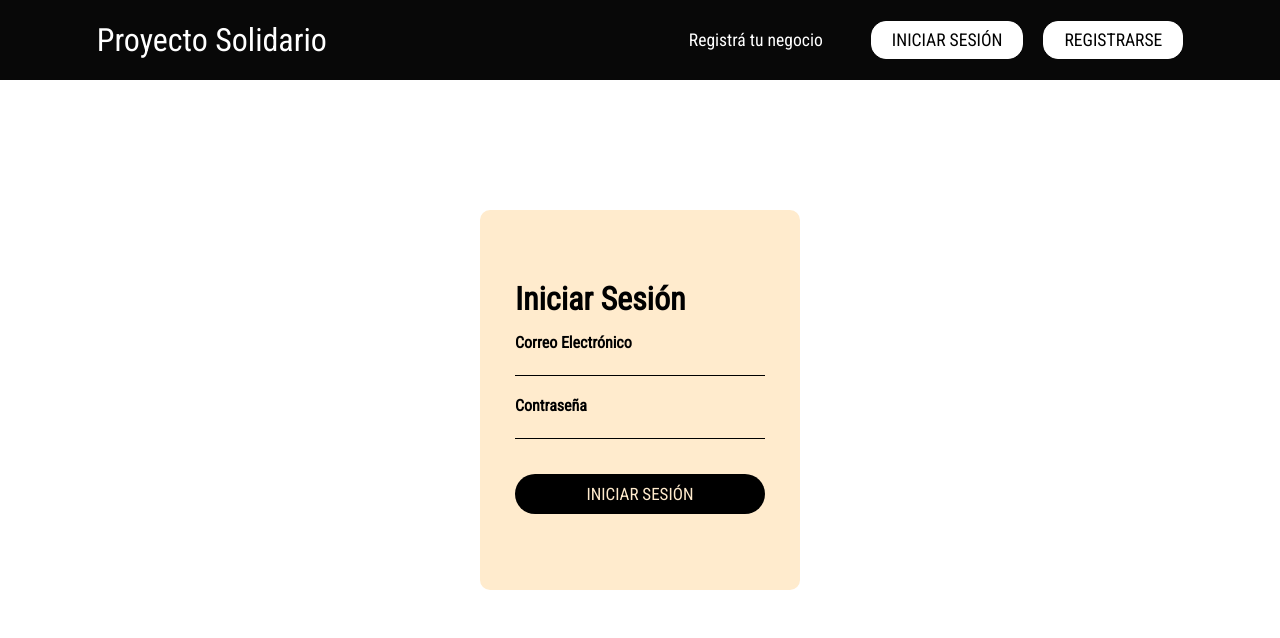
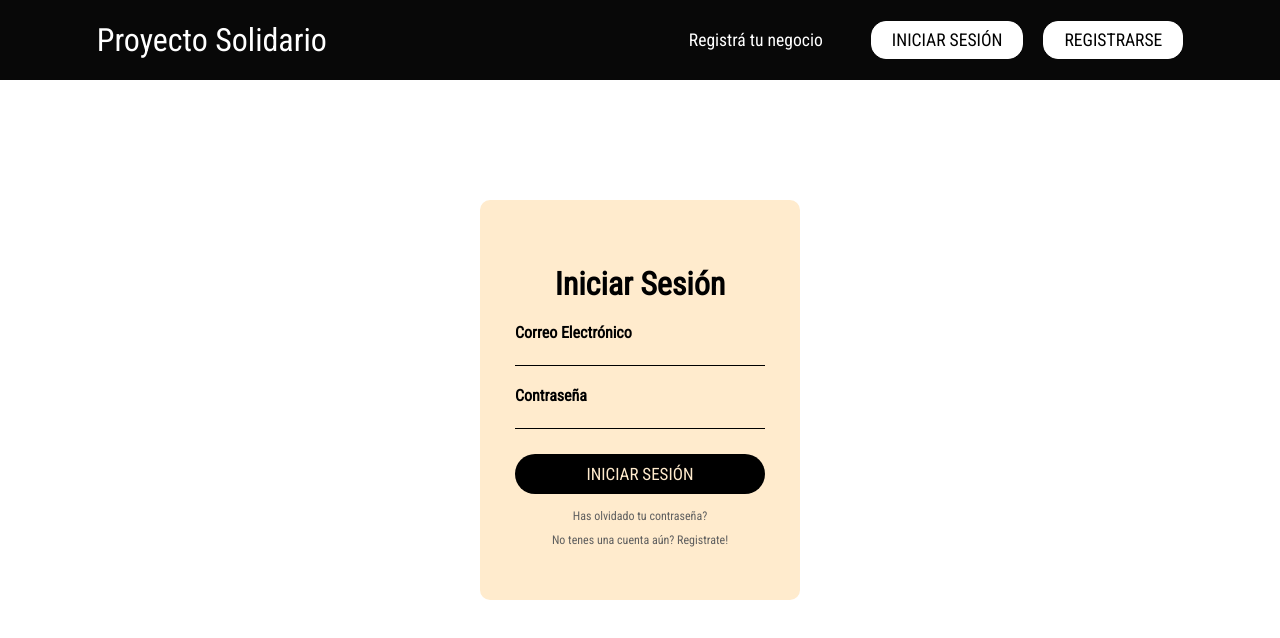
Before and after one commit to SebaOrtega/ProyectoSolidario, a React (Create React App) app: page /Login in a window 1280 px wide. Shown: the top 638 px of the page. Built offline with nearby package versions, Linux system fonts and the light colour scheme.

Commit message:
LoginVistaTerminada
Login terminao, falta cambiar los colores

```diff
--- a/src/components/Login.jsx
+++ b/src/components/Login.jsx
@@ -1,5 +1,5 @@
 import React, { useState } from "react";
-// import { Link } from "react-router-dom";
+import { Link } from "react-router-dom";
 import { Button } from "./Button";
 import "./styles/Login.css";
 
@@ -31,8 +31,6 @@ const Login = () => {
         onChange={(ev) => setPassword(ev.target.value)}
       />
 
-        {/* <p className="soswachin"><Link>Has olvidado tu contraseña?</Link></p> */}
-
       <Button
         onClick={submit}
         linkTo=""
@@ -42,6 +40,12 @@ const Login = () => {
         INICIAR SESIÓN
       </Button>
 
+      <p>
+        <Link className="soswachin">Has olvidado tu contraseña?</Link>
+      </p>
+      <p>
+        <Link className="soswachin">No tenes una cuenta aún? Registrate!</Link>
+      </p>
     </div>
   );
 };
--- a/src/components/styles/Button.css
+++ b/src/components/styles/Button.css
@@ -1,9 +1,8 @@
-:root{
+:root {
   --primary: #fff;
-
 }
 
-.btn{
+.btn {
   padding: 10px 20px;
   border-radius: 15px;
   outline: none;
@@ -11,13 +10,13 @@
   cursor: pointer;
 }
 
-.btn--primary{
+.btn--primary {
   background-color: rgb(240, 185, 11);
   color: black;
-    border: 1PX solid rgb(240, 185, 11) ;
+  border: 1px solid rgb(240, 185, 11);
 }
 
-.btn--outline{
+.btn--outline {
   background-color: white;
   color: black;
   padding: 8px 20px;
@@ -25,43 +24,37 @@
   transition: all 0.3s ease-out;
 }
 
-
-.btn--medium{
+.btn--medium {
   padding: 8px 20px;
   font-size: 1.1rem;
   margin-right: 20px;
 }
 
-.btn--large{
+.btn--large {
   padding: 12px 26px;
   font-size: 20px;
 }
 
-.btnToLogin{
+.btnToLogin {
   background: black;
-    border:black;
+  border: black;
   border-radius: 20px;
 
   font-weight: lighter;
-    color:blanchedalmond;
+  color: blanchedalmond;
   font-size: 17px;
-
-
 }
 
-.btnSizeLogin{
+.btnSizeLogin {
   width: 100%;
   height: 40px;
-    margin-top: 15px;
 }
 
-
-.btnToLogin:hover{
+.btnToLogin:hover {
   color: whitesmoke;
-
 }
 
-.btn--medium:hover{
+.btn--medium:hover {
   border-width: initial;
   border-color: rgb(240, 185, 11);
   background: transparent;
@@ -69,7 +62,7 @@
   transition: all 0.3s ease-out;
 }
 
-.btn--large:hover{
+.btn--large:hover {
   border-width: 2px;
   border-color: rgb(240, 185, 11);
   transition: all 2s ease-out;
--- a/src/components/styles/Login.css
+++ b/src/components/styles/Login.css
@@ -1,27 +1,27 @@
-.form-container{
+.form-container {
   top: 50%;
   left: 50%;
   width: 320px;
-    height: 380px;
+  height: 400px;
   position: absolute;
   background-color: blanchedalmond;
   transform: translate(-50%, -50%);
-    padding: 70px 35px;
+  padding: 65px 35px;
   border-radius: 10px;
 }
 
-h1{
-
+h1 {
   font-weight: bold;
-    margin-bottom: 15px;
+  margin-bottom: 20px;
+  text-align: center;
 }
 
-label{
+label {
   font-weight: bold;
   display: block;
 }
 
-input{
+input {
   width: 100%;
   margin-bottom: 20px;
   margin-top: 5px;
@@ -31,16 +31,24 @@ input{
   border: none;
   border-bottom: 1px solid black;
   background: transparent;
-
 }
 
-.soswachin{
-    text-align: justify;
+Button {
+  margin-top: 5px;
+  margin-bottom: 5px;
 }
-p{
+
+p {
+  text-align: center;
   font-size: 12px;
   margin-top: 10px;
-    color: black;
-    text-align: center;
+}
+
+.soswachin {
+  color: rgb(95, 95, 95);
   text-decoration: none;
 }
+
+.soswachin:hover {
+  color: black;
+}
```
Also changed, not shown: src/App.js (line endings or trailing spaces). Lines whose indentation alone changed are shown as unchanged.
